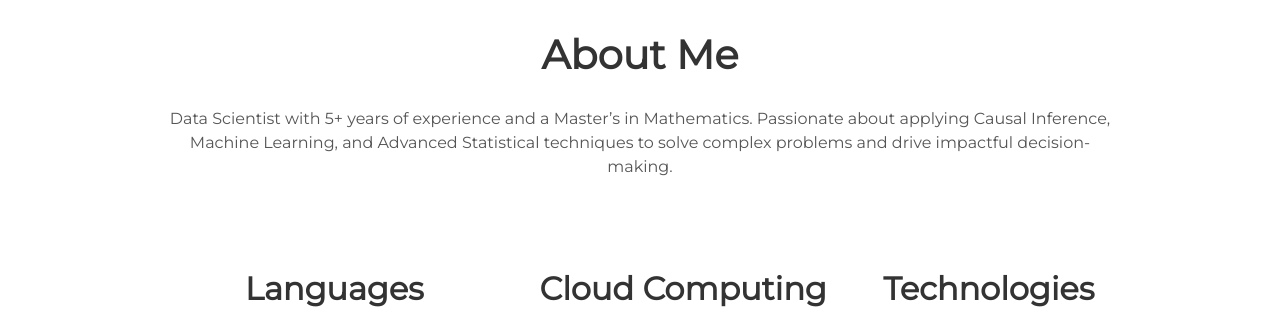
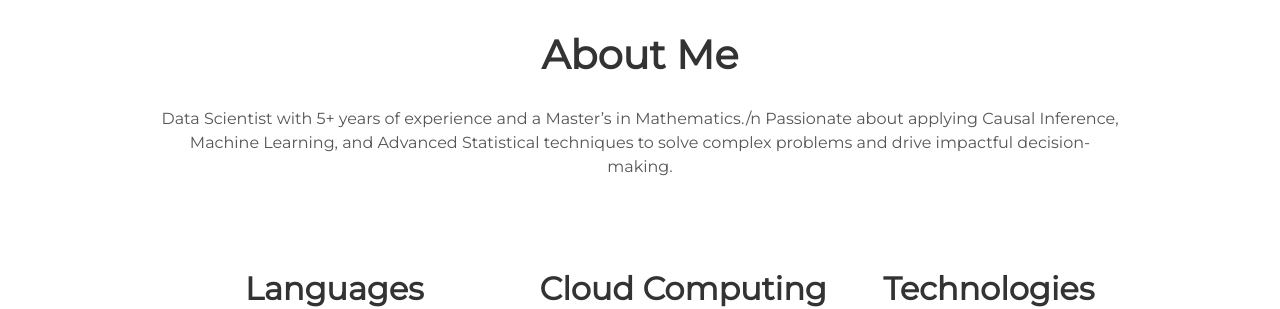
Before and after one commit to ryanadlam/ryanadlam.github.io, a Jekyll site: the page built from index.html, in a window 1280 px wide. Shown: the part 950-1259 px from the top of the page. Built offline with Jekyll 4.4.1, drawn with Linux system fonts in a browser that asks for light colours.

```diff
--- a/_config.yml
+++ b/_config.yml
@@ -6,7 +6,7 @@ description: Ryan Adlam
 
 # User settings
 username: Ryan Adlam
-user_description: Data Scientist with 5+ years of experience and a Master’s in Mathematics. Passionate about applying Causal Inference, Machine Learning, and Advanced Statistical techniques to solve complex problems and drive impactful decision-making.
+user_description: Data Scientist with 5+ years of experience and a Master’s in Mathematics./n Passionate about applying Causal Inference, Machine Learning, and Advanced Statistical techniques to solve complex problems and drive impactful decision-making.
 user_title: Data Scientist
 email: ryan-adlam@outlook.com
 github_username: ryanadlam
```
